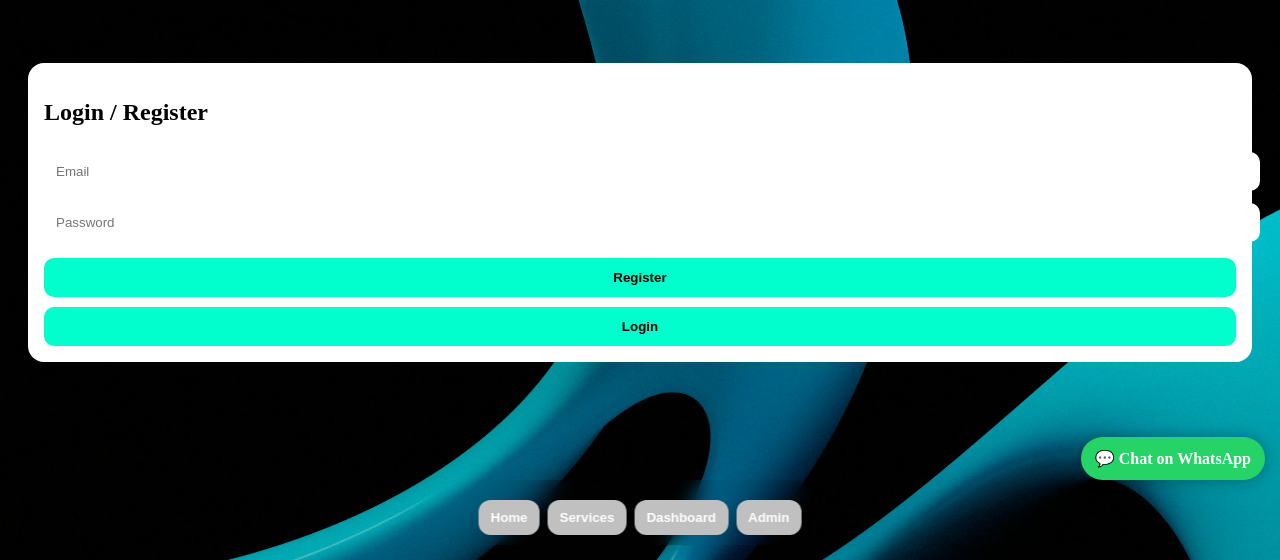
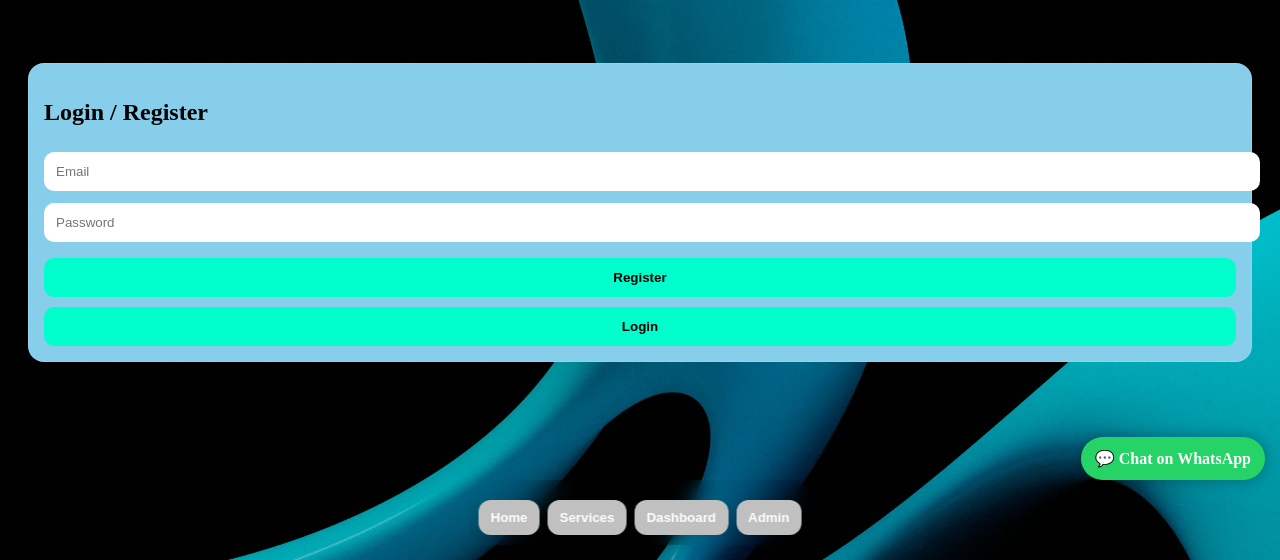
Before and after one commit to akusu2841-design/rhockstar-backend-v2, a plain HTML site: page index.html in a window 1280 px wide. Shown: the part 240-800 px from the top of the page. Drawn offline with Linux system fonts and the light colour scheme.

Commit message:
Update style.css

```diff
--- a/style.css
+++ b/style.css
@@ -55,7 +55,7 @@ display:block;
 
 /* CARD */
 .card{
-background:white;
+background:skyblue;
 border:1px solid rgba(255,255,255,0.1);
 padding:15px;
 margin:10px 0;
```
